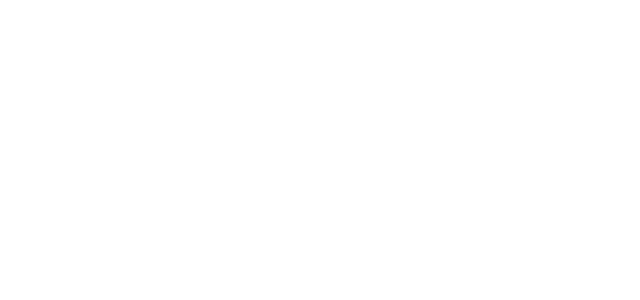
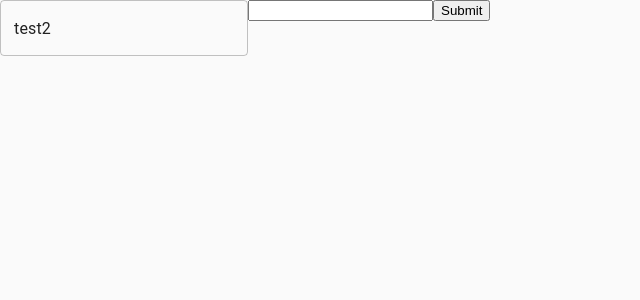
Before and after one commit to apdlb/react-latest, a React (Create React App) app: page /login in a window 1280 px wide. Shown: the top 300 px of the page, without its empty margins (0-640 px from the left). Built offline with nearby package versions, Linux system fonts and the light colour scheme.

Commit message:
feat: Install react router dom and react hook form. Testing Textfield component.

```diff
--- a/package.json
+++ b/package.json
@@ -17,6 +17,8 @@
     "notistack": "^1.0.10",
     "react": "^17.0.2",
     "react-dom": "^17.0.2",
+    "react-hook-form": "^7.15.4",
+    "react-router-dom": "^5.3.0",
     "react-scripts": "4.0.3",
     "typescript": "^4.4.2",
     "web-vitals": "^1.1.2"
@@ -55,6 +57,7 @@
     ]
   },
   "devDependencies": {
+    "@types/react-router-dom": "^5.3.0",
     "@typescript-eslint/eslint-plugin": "^4.30.0",
     "@typescript-eslint/parser": "^4.30.0",
     "eslint": "^7.32.0",
--- a/src/App.tsx
+++ b/src/App.tsx
@@ -1,12 +1,28 @@
+import { CssBaseline, Grid, makeStyles } from '@material-ui/core';
 import { MuiThemeProvider } from '@material-ui/core/styles';
 import { SnackbarProvider } from 'notistack';
+import Routes from './routes';
 import createMyTheme from './theme';
 
+const useStyles = makeStyles(() => {
+  return {
+    containerRoot: {
+      height: '100vh',
+    },
+  };
+});
+
 const App: React.FC = () => {
+  const classes = useStyles();
+
   return (
     <MuiThemeProvider theme={createMyTheme()}>
       <SnackbarProvider>
-        <div />
+        <CssBaseline>
+          <Grid container className={classes.containerRoot}>
+            <Routes />
+          </Grid>
+        </CssBaseline>
       </SnackbarProvider>
     </MuiThemeProvider>
   );
--- /dev/null
+++ b/src/components/forms/Textfield/Textfield.tsx
@@ -0,0 +1,17 @@
+import { TextField } from '@material-ui/core';
+import { Controller, ControllerProps, FieldValues } from 'react-hook-form';
+
+const Textfield = <T extends FieldValues>(
+  props: Omit<ControllerProps<T>, 'render'>
+): React.ReactElement => {
+  return (
+    <>
+      <Controller
+        {...props}
+        render={({ field }) => <TextField {...field} variant='outlined' />}
+      />
+    </>
+  );
+};
+
+export default Textfield;
--- /dev/null
+++ b/src/components/forms/Textfield/interfaces.ts
@@ -0,0 +1,3 @@
+import { OutlinedTextFieldProps } from '@material-ui/core';
+
+export type ITextfield = OutlinedTextFieldProps;
--- /dev/null
+++ b/src/components/pages/Home/Home.tsx
@@ -0,0 +1,9 @@
+const Home: React.FC = () => {
+  return (
+    <>
+      <div>Home</div>
+    </>
+  );
+};
+
+export default Home;
--- /dev/null
+++ b/src/components/pages/Login/Login.tsx
@@ -0,0 +1,53 @@
+import { Grid, TextField } from '@material-ui/core';
+import { Controller, SubmitHandler, useForm } from 'react-hook-form';
+import CustomTextfield from '../../forms/Textfield/Textfield';
+
+type Inputs = {
+  example: string;
+  exampleRequired: string;
+};
+
+const Login: React.FC = () => {
+  const {
+    control,
+    register,
+    handleSubmit,
+    watch,
+    formState: { errors },
+  } = useForm<Inputs>();
+
+  const onSubmit: SubmitHandler<Inputs> = data => console.log(data);
+
+  console.log(watch('example')); // watch input value by passing the name of it
+
+  return (
+    <>
+      <Grid>
+        <form onSubmit={handleSubmit(onSubmit)}>
+          {/* register your input into the hook by invoking the "register" function */}
+          {/* <Controller
+            control={control}
+            name='example'
+            defaultValue='test'
+            render={({ field }) => <TextField {...field} variant='outlined' />}
+          /> */}
+
+          <CustomTextfield
+            control={control}
+            name='example'
+            defaultValue='test2'
+          />
+
+          {/* include validation with required or other standard HTML validation rules */}
+          <input {...register('exampleRequired', { required: true })} />
+          {/* errors will return when field validation fails  */}
+          {errors.exampleRequired && <span>This field is required</span>}
+
+          <input type='submit' />
+        </form>
+      </Grid>
+    </>
+  );
+};
+
+export default Login;
--- /dev/null
+++ b/src/components/pages/NotFound/NotFound.tsx
@@ -0,0 +1,14 @@
+import { Link } from 'react-router-dom';
+
+const NotFound: React.FC = () => {
+  return (
+    <>
+      <div>404</div>
+      <div>
+        <Link to='/'>Volver al inicio</Link>
+      </div>
+    </>
+  );
+};
+
+export default NotFound;
--- /dev/null
+++ b/src/routes/index.tsx
@@ -0,0 +1,36 @@
+import {
+  BrowserRouter as Router,
+  Redirect,
+  Route,
+  Switch,
+} from 'react-router-dom';
+import Home from '../components/pages/Home/Home';
+import Login from '../components/pages/Login/Login';
+import NotFound from '../components/pages/NotFound/NotFound';
+import PATHS from './paths';
+
+const Routes: React.FC = () => {
+  return (
+    <Router>
+      <Switch>
+        <Route exact path='/'>
+          <Redirect to={PATHS.LOGIN} />
+        </Route>
+
+        <Route path={PATHS.LOGIN}>
+          <Login />
+        </Route>
+
+        <Route path={PATHS.HOME}>
+          <Home />
+        </Route>
+
+        <Route path='*'>
+          <NotFound />
+        </Route>
+      </Switch>
+    </Router>
+  );
+};
+
+export default Routes;
--- /dev/null
+++ b/src/routes/paths.ts
@@ -0,0 +1,6 @@
+const PATHS = {
+  LOGIN: '/login',
+  HOME: '/home',
+};
+
+export default PATHS;
```
Also changed, not shown: .eslintrc.json, 1 other file (tests, documents, lock files or other folders).
